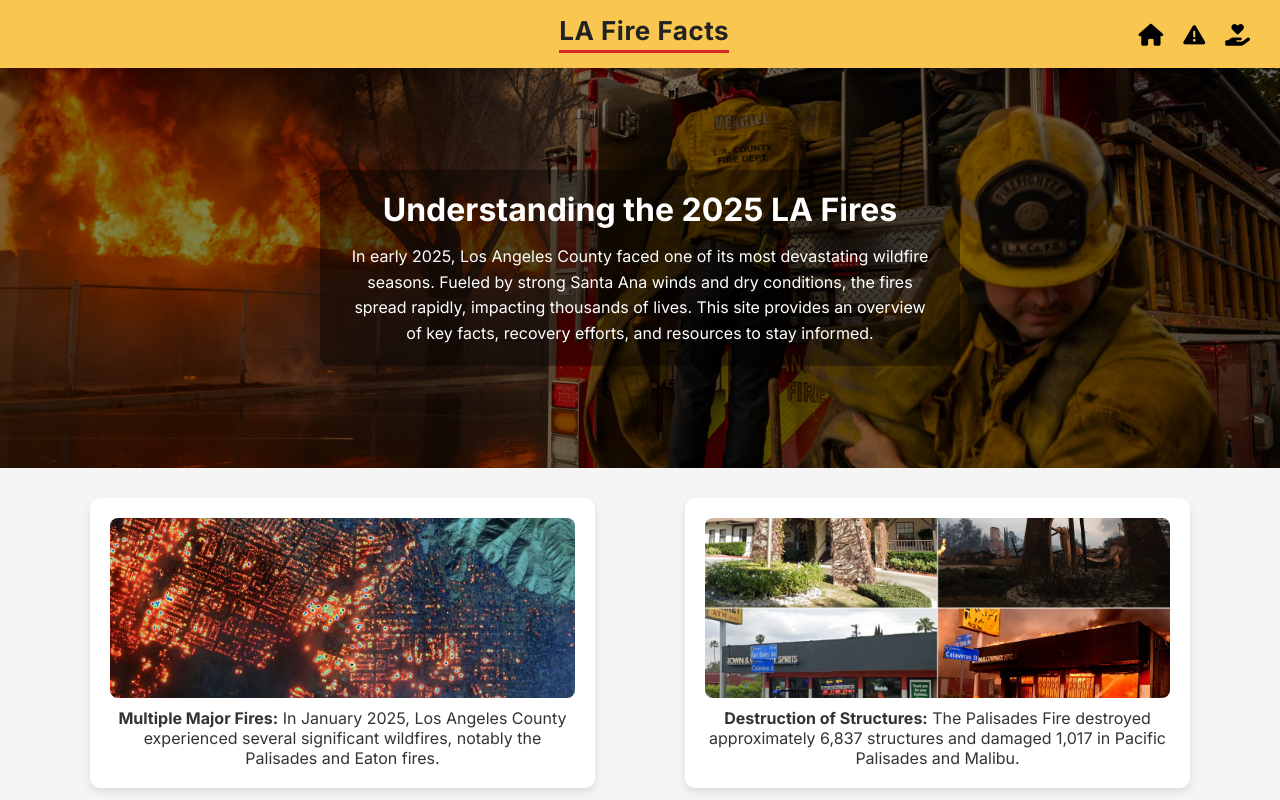
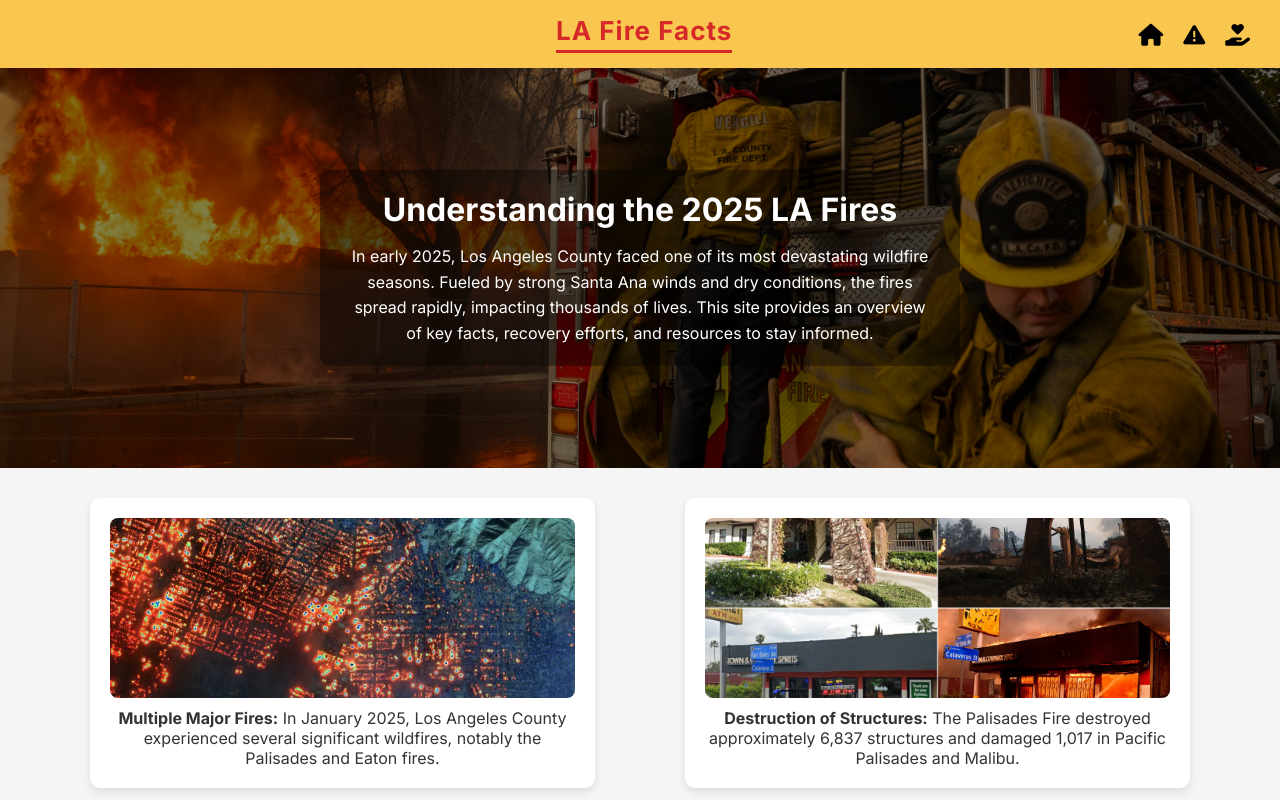
Before and after one commit to jacobRobles/ClimateProject, a plain HTML site: page index.html in a window 1280 px wide. In both pictures the pointer is over the element "LA Fire Facts". Shown: the top 800 px of the page. Drawn offline with Linux system fonts and the light colour scheme.

Commit message:
final fixes title page

```diff
--- a/styles.css
+++ b/styles.css
@@ -13,7 +13,7 @@ body {
 img, .container, .banner, .fact {
   max-width: 100%;
 }
-
+/* Pseudo-classes and elements */
 .container {
     display: grid;
     grid-template-columns: 1fr 1fr;
@@ -44,13 +44,12 @@ img, .container, .banner, .fact {
     margin-top: 10px;
     text-align: center;
 }
-/* Pseudo-classes and elements */
+
 .fact:hover {
   transform: scale(1.05);
   transition: 0.3s;
 }
 
-/* trial */
 .navbar a:hover {
     color: red;
 }
@@ -59,6 +58,13 @@ img, .container, .banner, .fact {
 }
 .footer::after {
     content: " Stay safe!";
+}
+
+.logo-text:hover {
+  color: #d62828;
+  letter-spacing: 1px;
+  cursor: pointer;
+  transition: 0.3s ease;
 }
 
 /*title on header*/
@@ -140,7 +146,6 @@ img, .container, .banner, .fact {
   color: white;
   text-decoration: underline;
 }
-
 .social-icons {
   display: flex ;
   gap: 15px;
```
